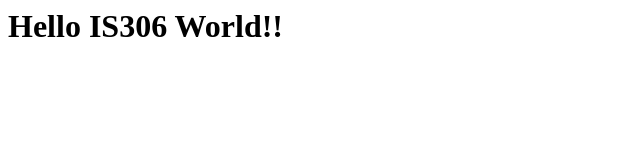
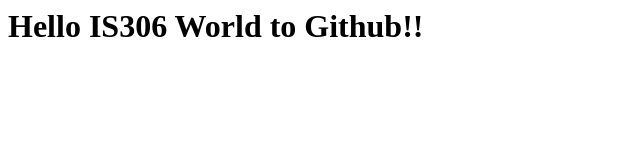
Before and after one commit to danieltsou/sampletodo, a plain HTML site: page index.html in a window 1280 px wide. Shown: the whole page, without its empty margins (0-640 px from the left). Drawn offline with Linux system fonts and the light colour scheme.

Commit message:
Added "Github" to the H1 title

```diff
--- a/index.html
+++ b/index.html
@@ -1 +1 @@
-<h1>Hello IS306 World!!</h1>
+<h1>Hello IS306 World to Github!!</h1>
```
